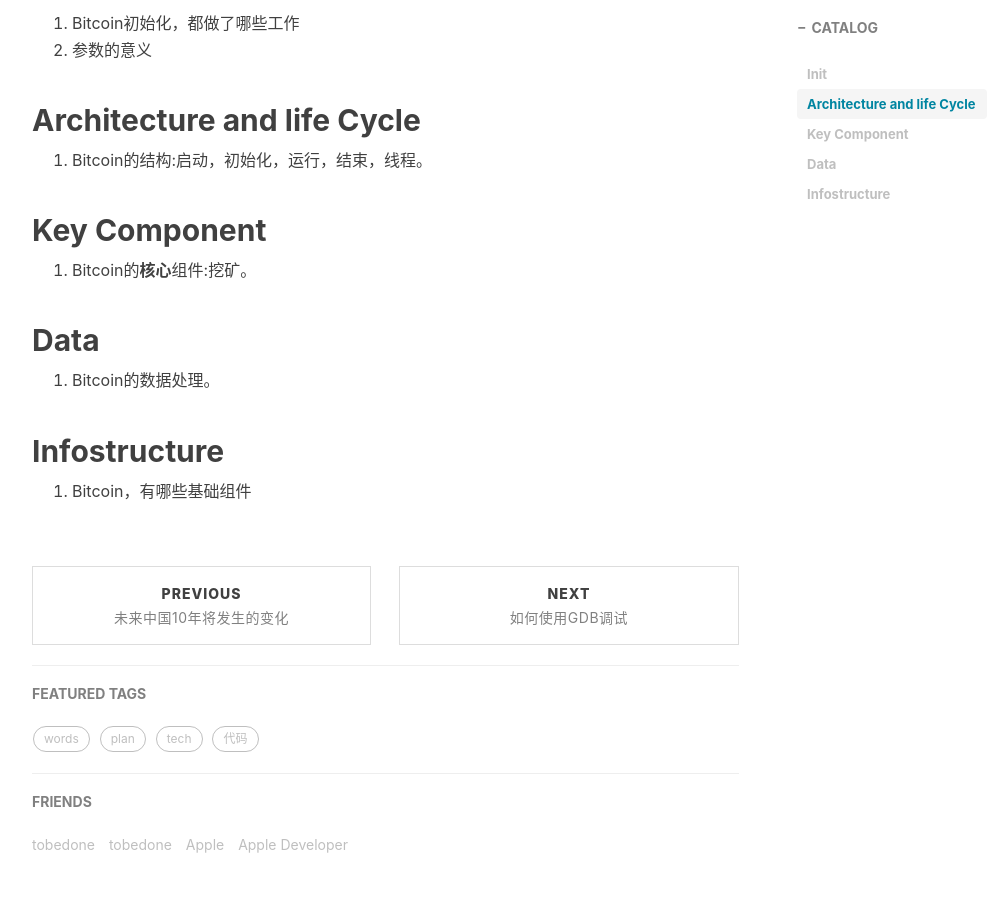
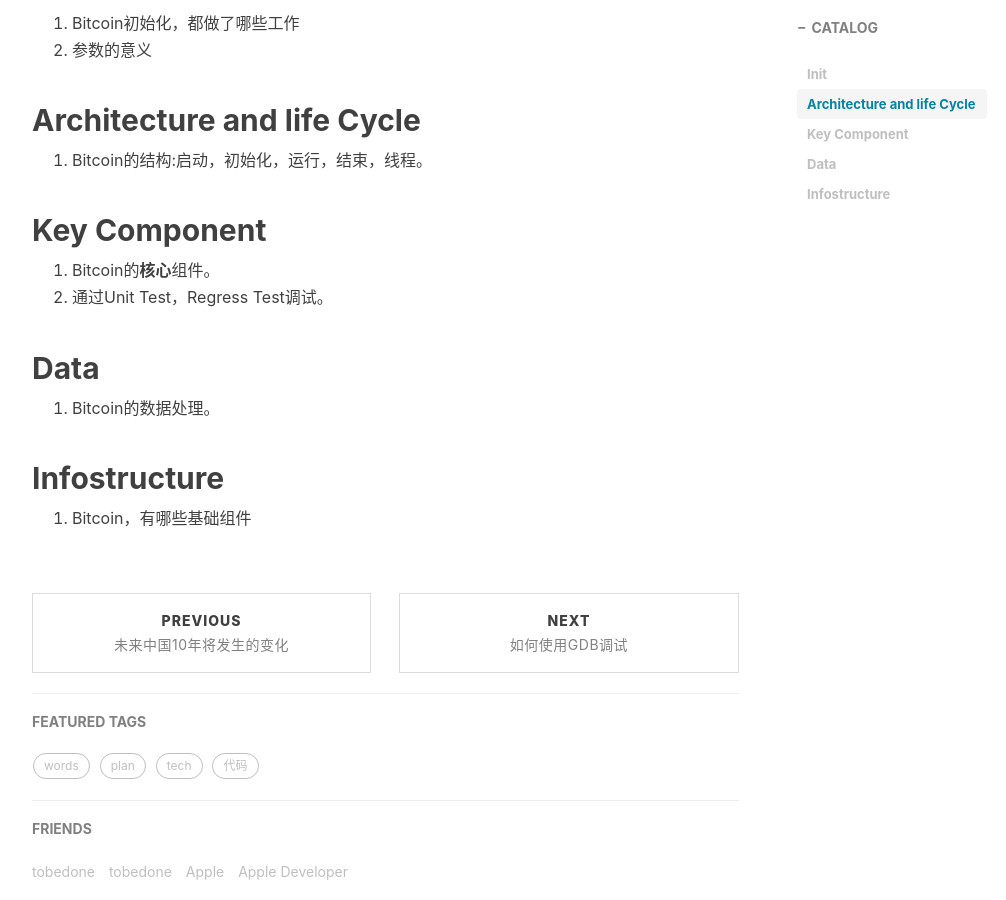
Before and after one commit to MapleLaker/MapleLaker.github.io, a Jekyll site: the page built from _posts/2017-11-07-Debug 列表.md, in a window 1280 px wide and 900 px high, scrolled down 597 px. Shown: the whole window, without its empty margins (233-1239 px from the left). Built offline with Jekyll 4.4.1, drawn with Linux system fonts in a browser that asks for light colours; nearby versions of some CDN libraries; comment, search, counter and statistics services are not loaded.

Commit message:
Update 2017-11-07-Debug 列表.md

```diff
--- a/_posts/2017-11-07-Debug 列表.md
+++ b/_posts/2017-11-07-Debug 列表.md
@@ -18,7 +18,8 @@
 1. Bitcoin的结构:启动，初始化，运行，结束，线程。
 
 ## Key Component
-1. Bitcoin的**核心**组件:挖矿。
+1. Bitcoin的**核心**组件。
+2. 通过Unit Test，Regress Test调试。
 
 ## Data
 1. Bitcoin的数据处理。
```
